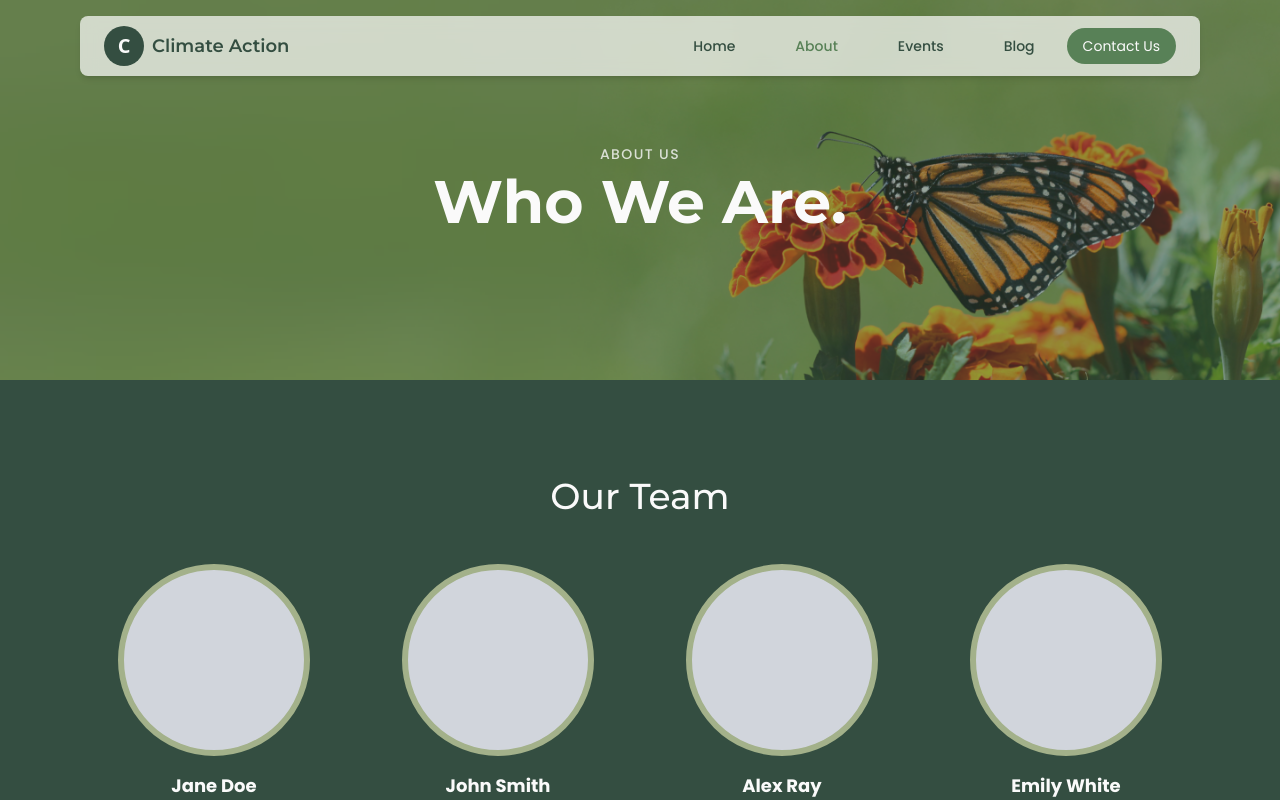
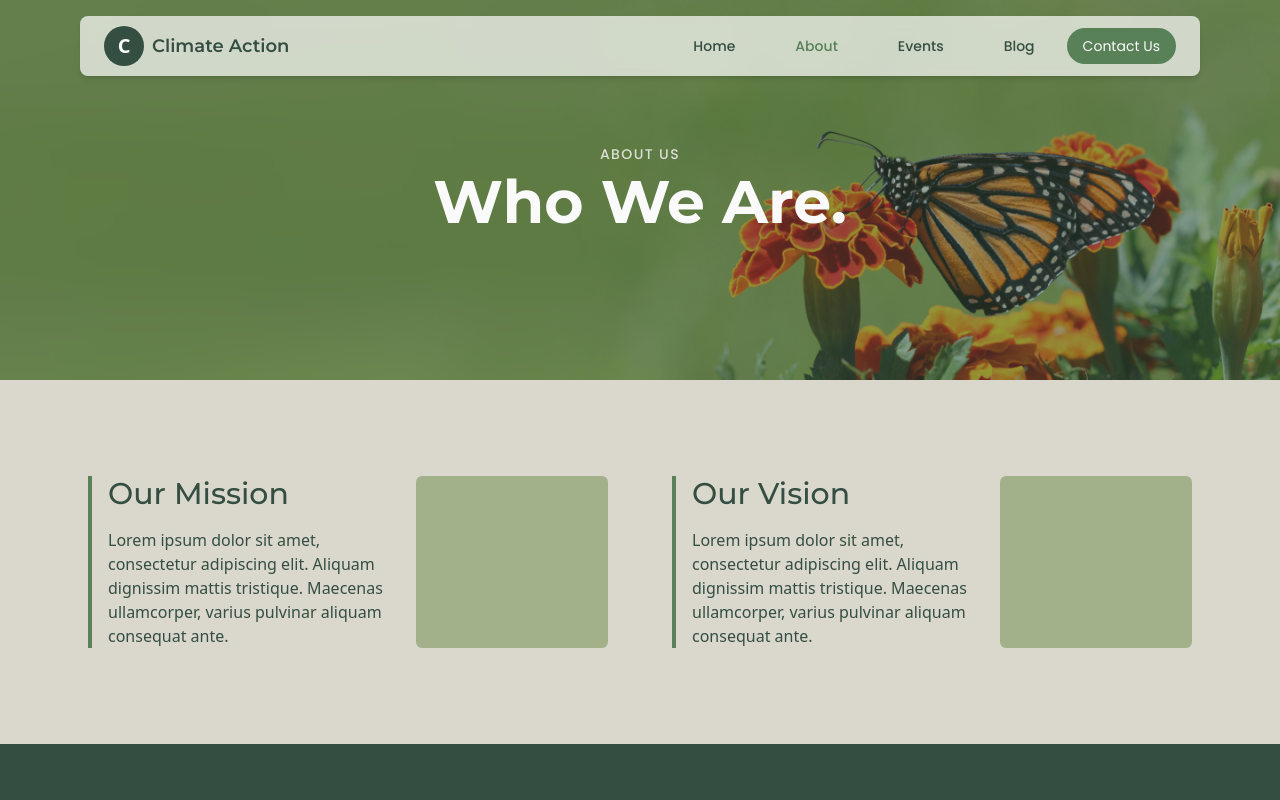
Before and after one commit to JonathanZul/upei-climate-action, a Next.js app: page /about in a window 1280 px wide. Shown: the top 800 px of the page. Built offline with nearby package versions, Linux system fonts and the light colour scheme.

Commit message:
feat: Create 'Mission & Vision' section

```diff
--- a/app/about/page.tsx
+++ b/app/about/page.tsx
@@ -1,6 +1,7 @@
 // app/about/page.tsx
 import PageHero from '@/components/ui/PageHero';
 import TeamSection from '@/components/about/TeamSection';
+import MissionVisionSection from '@/components/about/MissionVisionSection';
 
 export default function AboutPage() {
   return (
@@ -10,6 +11,7 @@ export default function AboutPage() {
         title="Who We Are."
         imageUrl="/images/about-hero.png"
       />
+      <MissionVisionSection />
       <TeamSection />
     </>
   );
--- /dev/null
+++ b/components/about/MissionVisionSection.tsx
@@ -0,0 +1,40 @@
+// components/about/MissionVisionSection.tsx
+export default function MissionVisionSection() {
+    return (
+      <section className="bg-base-bg py-16 sm:py-24">
+        <div className="mx-auto max-w-6xl px-4 sm:px-6">
+          <div className="grid grid-cols-1 gap-12 md:grid-cols-2 md:gap-16">
+            {/* Mission Block */}
+            <div className="flex flex-col items-start gap-6 lg:flex-row">
+              <div className="flex-1 border-l-4 border-primary pl-4">
+                <h3 className="font-montserrat text-3xl font-medium text-tertiary">
+                  Our Mission
+                </h3>
+                <p className="mt-4 font-nunito text-base text-tertiary">
+                  Lorem ipsum dolor sit amet, consectetur adipiscing elit. Aliquam
+                  dignissim mattis tristique. Maecenas ullamcorper, varius pulvinar
+                  aliquam consequat ante.
+                </p>
+              </div>
+              <div className="h-48 w-full flex-shrink-0 rounded-md bg-accent-bg lg:h-full lg:w-48" />
+            </div>
+
+            {/* Vision Block */}
+            <div className="flex flex-col items-start gap-6 lg:flex-row">
+              <div className="flex-1 border-l-4 border-primary pl-4">
+                <h3 className="font-montserrat text-3xl font-medium text-tertiary">
+                  Our Vision
+                </h3>
+                <p className="mt-4 font-nunito text-base text-tertiary">
+                  Lorem ipsum dolor sit amet, consectetur adipiscing elit. Aliquam
+                  dignissim mattis tristique. Maecenas ullamcorper, varius pulvinar
+                  aliquam consequat ante.
+                </p>
+              </div>
+              <div className="h-48 w-full flex-shrink-0 rounded-md bg-accent-bg lg:h-full lg:w-48" />
+            </div>
+          </div>
+        </div>
+      </section>
+    );
+  }
```
